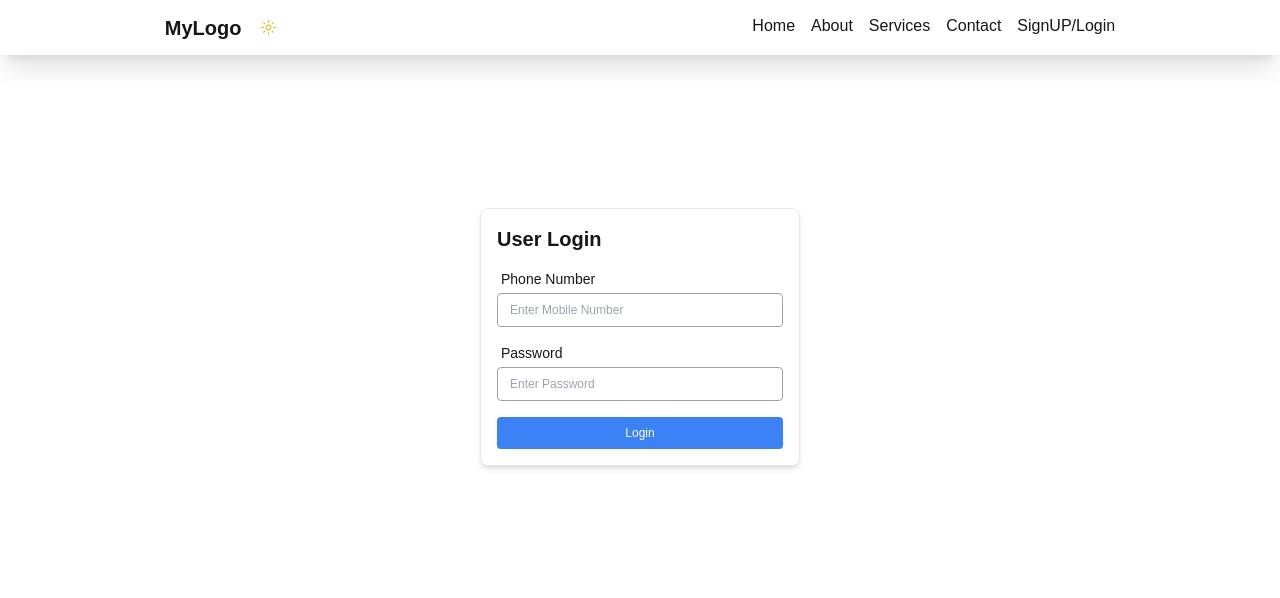
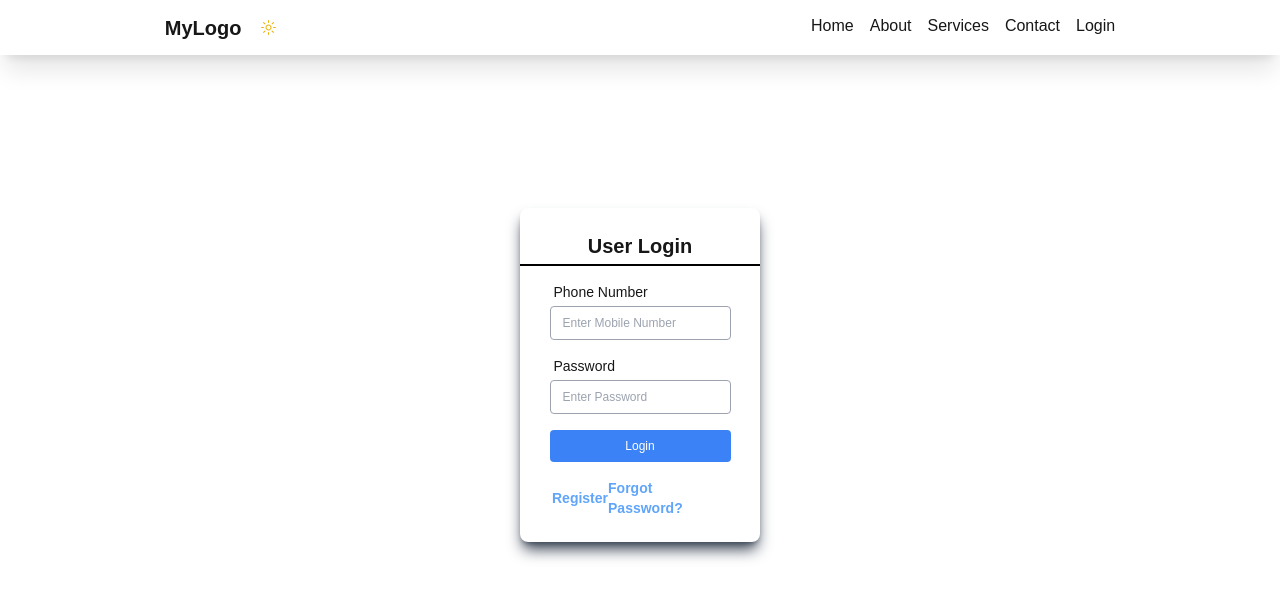
Before and after one commit to Github6432/job-portal, a Next.js app: page /user/login in a window 1280 px wide. Shown: the top 598 px of the page. Built offline with nearby package versions, Linux system fonts and the light colour scheme.

Commit message:
fix lock file

```diff
--- a/components/Navbar.tsx
+++ b/components/Navbar.tsx
@@ -57,8 +57,8 @@ const Navbar: React.FC = () => {
           <Link href="/contact">
             <li className="hover:text-gray-400 flex items-center border-b-4 border-transparent hover:border-red-700 transition duration-200">Contact</li>
           </Link>
-          <Link href="/user/CreateUser">
-            <li className="hover:text-gray-400 flex items-center border-b-4 border-transparent hover:border-red-700 transition duration-200">SignUP/Login</li>
+          <Link href="/user/login">
+            <li className="hover:text-gray-400 flex items-center border-b-4 border-transparent hover:border-red-700 transition duration-200">Login</li>
           </Link>
         </ul>
 
@@ -96,8 +96,8 @@ const Navbar: React.FC = () => {
           <Link href="/contact">
             <li className="block py-2 px-4 hover:bg-gray-600 rounded">Contact</li>
           </Link>
-          <Link href="/user/CreateUser">
-            <li className="block py-2 px-4 hover:bg-gray-600 rounded">SignUP/Login</li>
+          <Link href="/user/login">
+            <li className="block py-2 px-4 hover:bg-gray-600 rounded">Login</li>
           </Link>
         </ul>
       )}
--- a/pages/api/auth/login.ts
+++ b/pages/api/auth/login.ts
@@ -17,14 +17,14 @@ export default async function handler(req: NextApiRequest, res: NextApiResponse)
     // Find user by email
     const user = await User.findOne({ phoneNumber });
     if (!user) {
-      return res.status(404).json({ message: "Please enter the valid credentials" });
+      return res.status(404).json({success:false, message: "Please enter the valid credentials" });
     }
 
     // Validate password
     const customSalt: string = process.env.MY_SECRET_PHRASE || "";
     const isPasswordValid = await bcrypt.compare(customSalt + password, user.password);
     if (!isPasswordValid) {
-      return res.status(401).json({ message: "Invalid phoneNumber or password" });
+      return res.status(401).json({success:false, message: "Invalid phoneNumber or password" });
     }
 
     // Update last login time and IP address
@@ -50,8 +50,8 @@ export default async function handler(req: NextApiRequest, res: NextApiResponse)
       expiresIn: "10d",
     });
 
-    res.status(201).json({ message: 'Logged IN Successfully', token, currentLogin: { timestamp: currentTime, ipAddress }, lastLogin: previousLogin || "No previous login available", loginHistory: user.loginHistory, });
+    res.status(201).json({success:true, message: 'Logged IN Successfully', token, currentLogin: { timestamp: currentTime, ipAddress }, lastLogin: previousLogin || "No previous login available", loginHistory: user.loginHistory, });
   } catch (error) {
-    res.status(500).json({ message: "Internal server error", error });
+    res.status(500).json({success:false, message: "Internal server error", error });
   }
 }
--- a/pages/user/login.tsx
+++ b/pages/user/login.tsx
@@ -1,5 +1,7 @@
 import React, { useState } from 'react';
 import { useRouter } from 'next/router';
+
+import Link from 'next/link';
 
 const Login: React.FC = () => {
     const router = useRouter();
@@ -17,7 +19,6 @@ const Login: React.FC = () => {
     const handleSubmit = async (e: React.FormEvent) => {
         e.preventDefault();
         setIsSubmitting(true);
-
         try {
             const response = await fetch('/api/auth/login', {
                 method: 'POST',
@@ -25,12 +26,16 @@ const Login: React.FC = () => {
                 body: JSON.stringify({ formData }),
             });
             const resData = await response.json();
-            if (response.ok) {
-                console.log('Login successful:', resData);
-                router.push('/'); // Redirect on success
+            const { success, message } = resData;
+            if (success) {
+                // toast.success(message, {
+                //     duration: 2000,
+                // });
+                // router.push('/'); // Redirect on success
             } else {
-                console.error('Error:', resData);
-                alert('Login failed');
+                // toast.error(message, {
+                //     duration: 2000,
+                // });
             }
         } catch (error) {
             console.error('Request failed:', error);
@@ -41,11 +46,12 @@ const Login: React.FC = () => {
 
 
     return (
-        <div className="w-fit md:w-4/12 mx-auto p-4 my-40 border rounded-lg shadow-md">
-            <h2 className="text-xl font-semibold mb-4">User Login</h2>
-            <form onSubmit={handleSubmit} className=" text-xs space-y-4">
+        <div className="w-fit md:w-3/12 mx-auto py-6 my-40  rounded-lg shadow-lg shadow-gray-700">
+            <h2 className="text-xl text-center font-semibold mb-1">User Login</h2>
+            <hr className='mb-4 border border-black dark:border-white' />
+            <form onSubmit={handleSubmit} className="w-fit mx-auto text-xs space-y-4">
                 {/* Phone Number */}
-                <div className='w-full space-y-1'>
+                <div className=' flex  flex-col w-fit space-y-1'>
                     <label htmlFor="phoneNumber" className="text-sm font-medium ml-1">Phone Number</label>
                     <input
                         type="tel"
@@ -55,12 +61,12 @@ const Login: React.FC = () => {
                         pattern="\d{10}"
                         required
                         onChange={handleChange}
-                        className="w-full px-3 py-2 border border-gray-400 rounded bg-transparent"
+                        className="px-3 py-2 border border-gray-400 rounded bg-transparent"
                     />
                 </div>
 
                 {/* Password */}
-                <div className='w-full space-y-1'>
+                <div className='flex flex-col w-fit space-y-1'>
                     <label htmlFor="password" className="text-sm font-medium ml-1">Password</label>
                     <input
                         type="password"
@@ -70,7 +76,7 @@ const Login: React.FC = () => {
                         minLength={6}
                         required
                         onChange={handleChange}
-                        className="w-full px-3 py-2 border border-gray-400 rounded bg-transparent"
+                        className="px-3 py-2 border border-gray-400 rounded bg-transparent"
                         autoComplete="new-password"
                     />
                 </div>
@@ -84,6 +90,14 @@ const Login: React.FC = () => {
                     {isSubmitting ? 'Loginging...' : 'Login'}
                 </button>
             </form>
+            <div className="flex justify-between items-center mx-8 text-sm mt-4">
+                <Link href="/user/register" legacyBehavior>
+                    <a className="text-blue-400 font-bold hover:text-blue-500 hover:underline">Register</a>
+                </Link>
+                <Link href="/forgot-password" legacyBehavior>
+                    <a className="text-blue-400 font-bold hover:text-blue-500 hover:underline">Forgot Password?</a>
+                </Link>
+            </div>
         </div>
     );
 };
--- a/pages/user/CreateUser.tsx
+++ b/pages/user/register.tsx
@@ -1,3 +1,4 @@
+import Link from 'next/link';
 import { useRouter } from 'next/router';
 import React, { useState } from 'react';
 
@@ -63,8 +64,16 @@ const CreateUser: React.FC = () => {
     };
 
     return (
-        <div className="w-fit md:w-7/12  mx-auto p-4 my-16 border rounded-lg shadow-md">
-            <h2 className="text-xl font-semibold mb-4">New User: Sign UP</h2>
+        <div className="w-fit md:w-7/12  mx-auto p-4 my-16 rounded-lg shadow-lg shadow-gray-700">
+            <div className='flex justify-between mx-2'>
+                <h2 className="text-xl font-semibold mb-1">New User: Sign UP</h2>
+                <p className="text-xl mx-10">
+                    <Link href="/user/login" legacyBehavior>
+                        <a className="text-blue-400 font-bold hover:text-blue-500 hover:underline">Login</a>
+                    </Link>
+                </p>
+            </div>
+            <hr className='mb-8 border border-black dark:border-white' />
             <form onSubmit={handleSubmit} className=" text-xs space-y-4">
                 {/* Name */}
                 <div className='flex space-x-2'>
```
Also changed, not shown: 2 other files (tests, documents, lock files or other folders).
